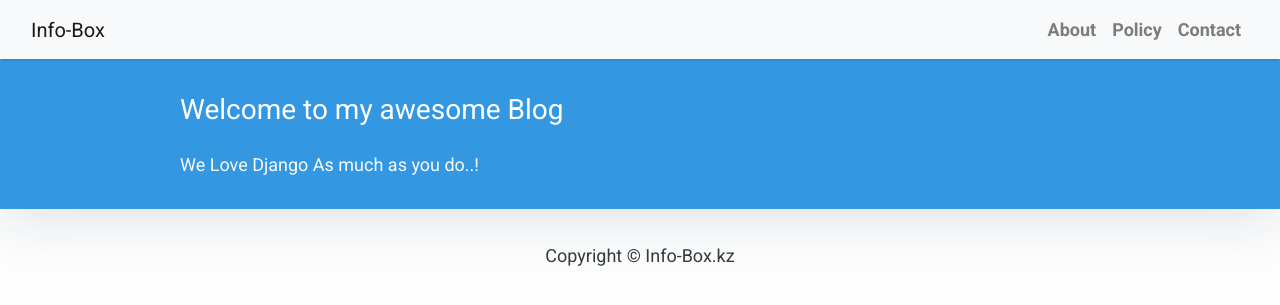
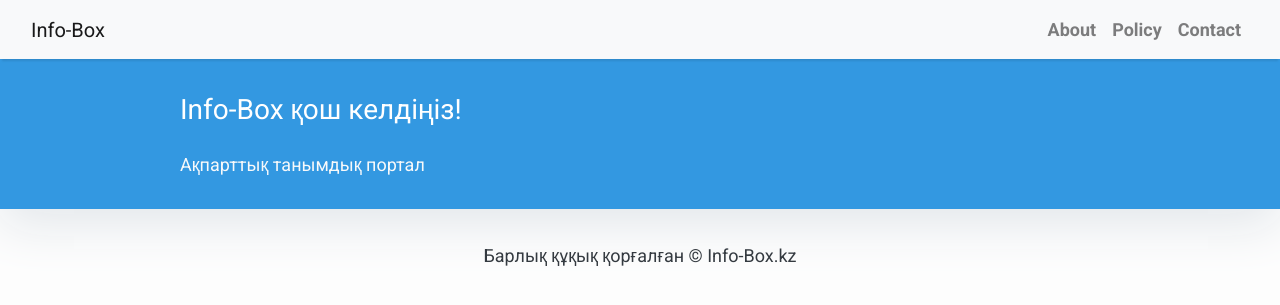
Before and after one commit to Qazaq159/blogapp, a Django app: page / in a window 1280 px wide. Shown: the top 305 px of the page. Run offline with Django 4.2, Linux system fonts and the light colour scheme; data that the repository does not hold is empty; some libraries are stand-ins or nearby versions.

Commit message:
changed page texts #2

```diff
--- a/templates/base.html
+++ b/templates/base.html
@@ -67,7 +67,7 @@
 
 {#    Footer#}
     <footer class="py-3 bg-grey">
-        <p class="m-0 text-dark text-center">Copyright &copy; Info-Box.kz</p>
+        <p class="m-0 text-dark text-center">Барлық құқық қорғалған &copy; Info-Box.kz</p>
     </footer>
 </body>
 </html>
--- a/templates/index.html
+++ b/templates/index.html
@@ -22,8 +22,8 @@
         <div class="row">
             <div class=" col-md-8 col-md-10 mx-auto">
                 <div class="site-heading">
-                    <h3 class=" site-heading my-4 mt-3 text-white"> Welcome to my awesome Blog </h3>
-                    <p class="text-light">We Love Django As much as you do..! &nbsp
+                    <h3 class=" site-heading my-4 mt-3 text-white"> Info-Box қош келдіңіз! </h3>
+                    <p class="text-light">Ақпарттық танымдық портал &nbsp
                     </p>
                 </div>
             </div>
```
